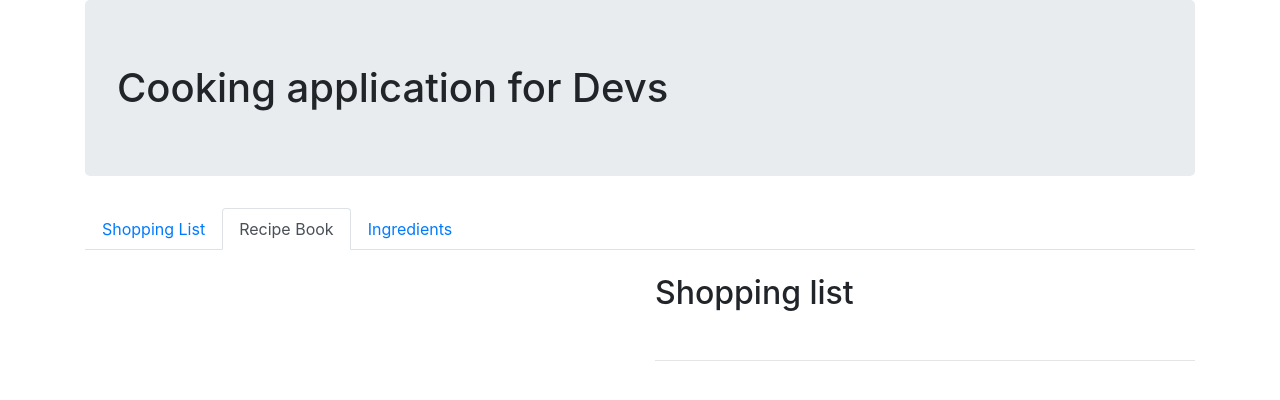
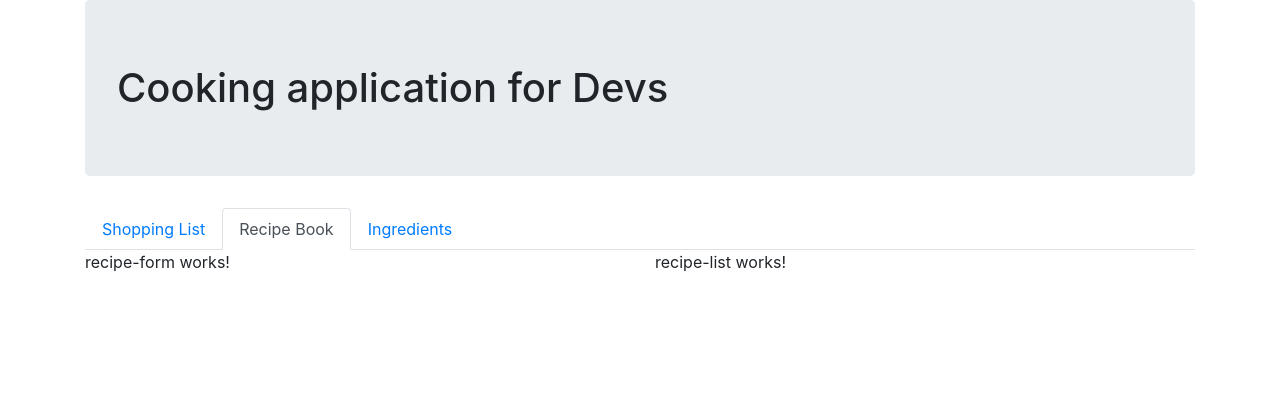
Before and after one commit to msrecec/FirstCourseProjectSolo, an Angular app: page / in a window 1280 px wide. Both pictures are taken after a click on the tab "Recipe Book". Shown: the top 400 px of the page. Built offline with nearby package versions, Linux system fonts and the light colour scheme.

Commit message:
added recipe form

```diff
--- a/src/app/app.module.ts
+++ b/src/app/app.module.ts
@@ -14,6 +14,7 @@ import { ShoppingListItemComponent } from './shopping-list-item/shopping-list-it
 import { IngredientFormComponent } from './ingredient-form/ingredient-form.component';
 import { IngredientListEditComponent } from './ingredient-list-edit/ingredient-list-edit.component';
 import { IngredientItemComponent } from './ingredient-item/ingredient-item.component';
+import { RecipeFormComponent } from './recipe-form/recipe-form.component';
 
 @NgModule({
   declarations: [
@@ -28,6 +29,7 @@ import { IngredientItemComponent } from './ingredient-item/ingredient-item.compo
     IngredientFormComponent,
     IngredientListEditComponent,
     IngredientItemComponent,
+    RecipeFormComponent,
   ],
   imports: [BrowserModule, NgbModule, FormsModule],
   providers: [],
--- a/src/app/navigation/navigation.component.html
+++ b/src/app/navigation/navigation.component.html
@@ -19,10 +19,10 @@
     <ng-template ngbNavContent>
       <div class="row">
         <div class="col-6">
-
+          <app-recipe-form></app-recipe-form>
         </div>
         <div class="col-6">
-          <app-shopping-list></app-shopping-list>
+          <app-recipe-list></app-recipe-list>
         </div>
       </div>
     </ng-template>
--- /dev/null
+++ b/src/app/recipe-form/recipe-form.component.html
@@ -0,0 +1 @@
+<p>recipe-form works!</p>
--- /dev/null
+++ b/src/app/recipe-form/recipe-form.component.ts
@@ -0,0 +1,15 @@
+import { Component, OnInit } from '@angular/core';
+
+@Component({
+  selector: 'app-recipe-form',
+  templateUrl: './recipe-form.component.html',
+  styleUrls: ['./recipe-form.component.css']
+})
+export class RecipeFormComponent implements OnInit {
+
+  constructor() { }
+
+  ngOnInit(): void {
+  }
+
+}
```
Also changed, not shown: src/app/recipe-form/recipe-form.component.css (added), 1 other file (tests, documents, lock files or other folders).
